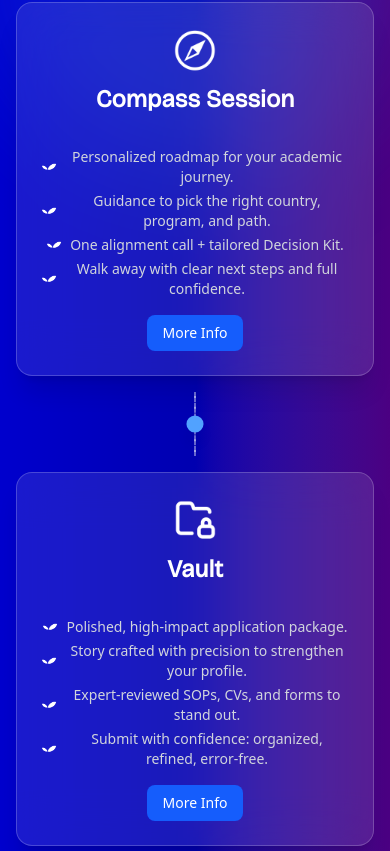
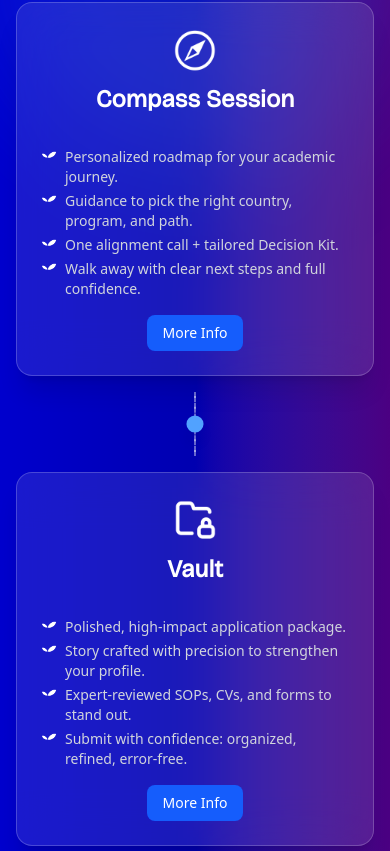
Before and after one commit to gradform/gradform, a React (Vite) app: page /plans in a window 390 px wide. Shown: the part 1373-2224 px from the top of the page. Built offline with nearby package versions, Linux system fonts and the light colour scheme.

Commit message:
feat: Align service journey tiles text to left and adjust bullet point icon for mobile

```diff
--- a/src/components/ServicesJourney.jsx
+++ b/src/components/ServicesJourney.jsx
@@ -30,11 +30,11 @@ const ServiceCard = ({ icon, title, description, delay, onMoreInfoClick, detaile
 
 
       {/* Right Section */}
-      <div className="flex-1 flex flex-col justify-center pt-4 md:pt-0 md:pl-4 text-center md:text-left">
+      <div className="flex-1 flex flex-col justify-center pt-4 md:pt-0 md:pl-4 text-left">
         <ul className="text-gray-300 text-sm space-y-1 mb-4">
           {description.map((item, index) => (
-            <li key={index} className="flex items-center justify-center md:justify-start transition-colors duration-200 group-hover:text-white">
-              <img src="/icons/plans/icon.png" alt="Gradform Icon" className="w-4 h-2 mr-2" />
+            <li key={index} className="flex items-start justify-start transition-colors duration-200 group-hover:text-white">
+              <img src="/icons/plans/icon.png" alt="Gradform Icon" className="w-4 h-2 mr-2 mt-1" />
               {item}
             </li>
           ))}
```
